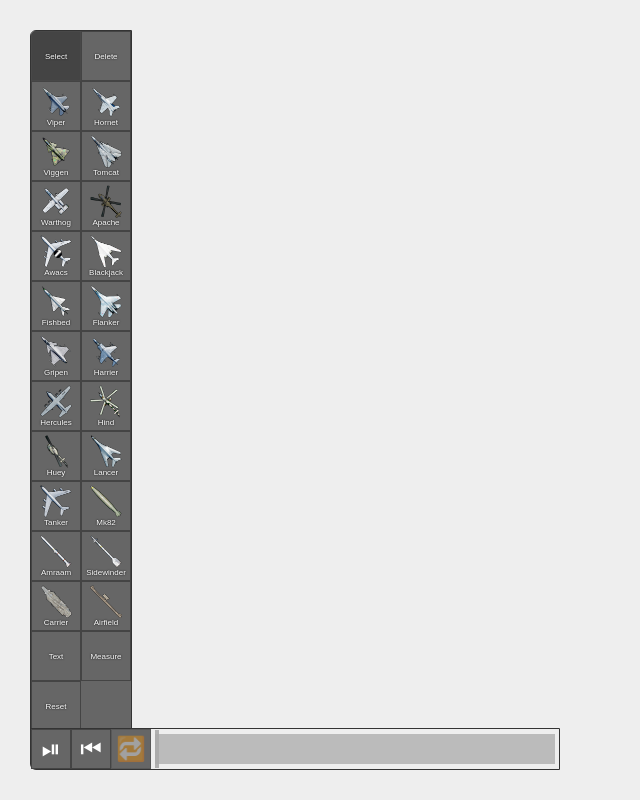
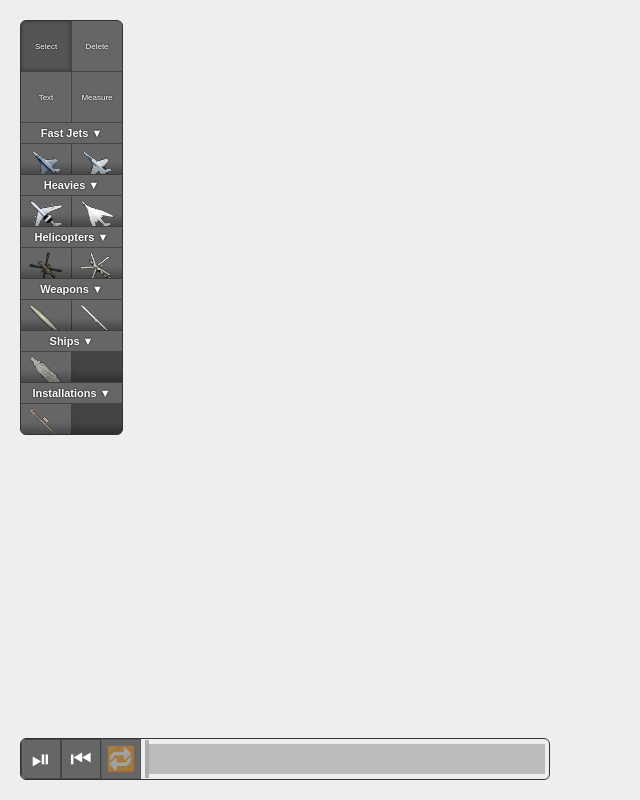
Before and after one commit to magwo/fighter-brief, a React (Create React App) app: page / in a window 1280 px wide. Shown: the whole page, without its empty margins (0-640 px from the left). Built offline with nearby package versions, Linux system fonts and the light colour scheme.

Commit message:
Tool categories

```diff
--- a/public/index.html
+++ b/public/index.html
@@ -7,7 +7,7 @@
     <meta name="theme-color" content="#000000" />
     <meta
       name="description"
-      content="Web site created using create-react-app"
+      content="Fighter Brief - tactical drawing, animation and more!"
     />
     <link rel="apple-touch-icon" href="%PUBLIC_URL%/logo192.png" />
     <!--
--- a/src/App.tsx
+++ b/src/App.tsx
@@ -1,11 +1,11 @@
 import React, { useState } from 'react';
-import Toolbar, { Tool, toolButtons } from './Toolbar/Toolbar';
+import Toolbar, { Tool, toolCategories } from './Toolbar/Toolbar';
 import './App.css';
 import Workspace from './Workspace/Workspace';
 import Controlbar from './Controlbar/Controlbar';
 
 function App() {
-  const [selectedTool, setSelectedTool] = useState<Tool>(toolButtons[0]);
+  const [selectedTool, setSelectedTool] = useState<Tool>(toolCategories[0].tools[0]);
   const [shouldPlay, setShouldPlay] = useState<boolean>(false);
   const [time, setTime] = useState<number>(0);
   const [stopTime, setStopTime] = useState<number>(1);
--- a/src/BattlefieldObj/BattlefieldObj.css
+++ b/src/BattlefieldObj/BattlefieldObj.css
@@ -1,5 +1,6 @@
 .BattlefieldObj {
     position: absolute;
+    cursor: pointer;
     /* transform-origin: -50% -50%; */
 }
 
--- a/src/Controlbar/Controlbar.css
+++ b/src/Controlbar/Controlbar.css
@@ -4,11 +4,12 @@
     display: flex;
     align-content: flex-start;
     align-items: center;
-    left: 30px;
-    bottom: 30px;
+    left: 20px;
+    bottom: 20px;
     height: 40px;
     border: 1px solid #333;
-    border-radius: 0 0 0 6px;
+    border-radius: 6px;
+    overflow: hidden;
 }
 
 .Controlbar .buttons {
--- a/src/Toolbar/Toolbar.css
+++ b/src/Toolbar/Toolbar.css
@@ -1,25 +1,75 @@
 .Toolbar {
     position: absolute;
     z-index: 100;
-    top: 30px;
-    left: 30px;
-    width: 100px;
+    top: 20px;
+    left: 20px;
+    width: 101px;
     border: 1px solid #333;
-    border-radius: 6px 0 0 0;
-    overflow: hidden;
+    background-color: #444;
+    border-radius: 6px;
+    max-height: 90vh;
+    overflow: scroll;
+}
+
+.Toolbar .category {
+    position: relative;
+    display: flex;
+    margin-top: 1px;
+    flex-direction: column;
+    row-gap: 1px;
+    align-content: flex-start;
+    /* background-color: #666; */
+    width: 100%;
+}
+
+.Toolbar .category:first-child {
+    margin-top: 0;
+}
+
+.Toolbar .category .shadow {
+    position: absolute;
+    bottom: 0px;
+    width: 100%;
+    height: 12px;
+    background: linear-gradient(rgba(0,0,0,0.0), rgba(0,0,0,0.3));
+    pointer-events: none;
+    transition: opacity 200ms linear;
+    opacity: 0.01;
+}
+
+.Toolbar .category .shadow.visible {
+    opacity: 1.0;
+}
+
+.Toolbar .category > button {
+    appearance: none;
+    cursor: pointer;
+    border: none;
+    font-size: 11px;
+    height: 20px;
+    font-weight: bold;
+    /* margin: 4px 0; */
+    color: white;
+    background-color: #666;
+    text-shadow: 0 0 2px black;
 }
 
 .Toolbar .buttons {
     display: flex;
+    gap: 1px;
     align-content: flex-start;
     flex-wrap: wrap;
-    background-color: #666;
+    /* background-color: #666; */
     width: 100%;
-    min-height: 600px;
+    will-change: max-height;
+    transition: max-height 200ms linear;
+    max-height: 400px;
+    overflow: auto;
 }
 
-.Toolbar .buttons button {
+.Toolbar .buttons > button {
     display: flex;
+    border: none;
     flex-direction: column;
     justify-content: center;
     align-items: center;
@@ -28,22 +78,21 @@
     width: 50px;
     height: 50px;
     background-color: #666;
-    border: .5px solid #444;
     user-select: none;
 }
-.Toolbar .buttons button.selected {
-    background-color: #444;
-    border: 1px solid #484848;
+.Toolbar .buttons > button.selected {
+    background-color: #555;
+    box-shadow: inset 0 0 4px #333;
     cursor: default;
 }
 
-.Toolbar .buttons button > img {
+.Toolbar .buttons > button > img {
     display: block;
     height: 70%;
     flex-shrink: 0;
 }
 
-.Toolbar .buttons button > p {
+.Toolbar .buttons > button > p {
     margin: 0;
     padding: 0;
     color: white;
--- a/src/Toolbar/Toolbar.tsx
+++ b/src/Toolbar/Toolbar.tsx
@@ -1,4 +1,4 @@
-import React, { FC, useState } from 'react';
+import React, { FC, ReactNode, useState } from 'react';
 import { AircraftType, EndType, ShipType, StaticType, WeaponType } from '../battlefield-object-types';
 import './Toolbar.css';
 
@@ -39,90 +39,160 @@ export interface SelectTool {
 
 export type Tool = PlaceMovableTool | PlaceStaticTool | DeleteTool | ResetTool | PlaceLabelTool | PlaceMeasurementTool | SelectTool;
 
-export const toolButtons: Tool[] = [
+export const toolCategories: { categoryName: string, showAlways: boolean, tools: Tool[] }[] = [
+  {
+    categoryName: 'General',
+    showAlways: true,
+    tools: [
       { toolType: 'select' },
       { toolType: 'delete' },
+      { toolType: 'placeLabel' },
+      { toolType: 'placeMeasurement' },
+      // { toolType: 'reset' },
+    ]
+  },
+  {
+    categoryName: 'Fast Jets',
+    showAlways: false,
+    tools: [
       { toolType: 'placeMovable', objectType: 'viper', speedKnots: 400, endType: null },
       { toolType: 'placeMovable', objectType: 'hornet', speedKnots: 400, endType: null },
       { toolType: 'placeMovable', objectType: 'viggen', speedKnots: 400, endType: null },
       { toolType: 'placeMovable', objectType: 'tomcat', speedKnots: 400, endType: null },
       { toolType: 'placeMovable', objectType: 'warthog', speedKnots: 200, endType: null },
-  // { toolType: 'placeMovable', objectType: 'albatros', speedKnots: 200, endType: null },
-  { toolType: 'placeMovable', objectType: 'apache', speedKnots: 150, endType: null },
-  { toolType: 'placeMovable', objectType: 'awacs', speedKnots: 400, endType: null },
-  { toolType: 'placeMovable', objectType: 'blackjack', speedKnots: 400, endType: null },
+      { toolType: 'placeMovable', objectType: 'albatros', speedKnots: 200, endType: null },
       { toolType: 'placeMovable', objectType: 'fishbed', speedKnots: 400, endType: null },
       { toolType: 'placeMovable', objectType: 'flanker', speedKnots: 400, endType: null },
       { toolType: 'placeMovable', objectType: 'gripen', speedKnots: 400, endType: null },
+      { toolType: 'placeMovable', objectType: 'thunder', speedKnots: 400, endType: null },
+      { toolType: 'placeMovable', objectType: 'tiger', speedKnots: 400, endType: null },
       { toolType: 'placeMovable', objectType: 'harrier', speedKnots: 400, endType: null },
+    ]
+  },
+  {
+    categoryName: 'Heavies',
+    showAlways: false,
+    tools: [
+      { toolType: 'placeMovable', objectType: 'awacs', speedKnots: 400, endType: null },
+      { toolType: 'placeMovable', objectType: 'blackjack', speedKnots: 400, endType: null },
       { toolType: 'placeMovable', objectType: 'hercules', speedKnots: 200, endType: null },
+      { toolType: 'placeMovable', objectType: 'lancer', speedKnots: 400, endType: null },
+      { toolType: 'placeMovable', objectType: 'stratofortress', speedKnots: 400, endType: null },
+      { toolType: 'placeMovable', objectType: 'tanker', speedKnots: 400, endType: null },
+    ]
+  },
+  {
+    categoryName: 'Helicopters',
+    showAlways: false,
+    tools: [
+      { toolType: 'placeMovable', objectType: 'apache', speedKnots: 150, endType: null },
       { toolType: 'placeMovable', objectType: 'hind', speedKnots: 150, endType: null },
       { toolType: 'placeMovable', objectType: 'huey', speedKnots: 100, endType: null },
-  { toolType: 'placeMovable', objectType: 'lancer', speedKnots: 400, endType: null },
-  // { toolType: 'placeMovable', objectType: 'stratofortress', speedKnots: 400, endType: null },
-  { toolType: 'placeMovable', objectType: 'tanker', speedKnots: 400, endType: null },
-  // { toolType: 'placeMovable', objectType: 'thunder', speedKnots: 400, endType: null },
-  // { toolType: 'placeMovable', objectType: 'tiger', speedKnots: 400, endType: null },
+    ]
+  },
+  {
+    categoryName: 'Weapons',
+    showAlways: false,
+    tools: [
       { toolType: 'placeMovable', objectType: 'mk82', speedKnots: 300, endType: 'expl_m' },
       { toolType: 'placeMovable', objectType: 'amraam', speedKnots: 1000, endType: 'expl_m' },
       { toolType: 'placeMovable', objectType: 'sidewinder', speedKnots: 1000, endType: 'expl_m' },
+    ]
+  },
+  {
+    categoryName: 'Ships',
+    showAlways: false,
+    tools: [
       { toolType: 'placeMovable', objectType: 'carrier', speedKnots: 30, endType: null },
+    ]
+  },
+  // {
+  //   categoryName: 'Ground',
+  //   showAlways: false,
+  //   tools: [
+  //   ]
+  // },
+  {
+    categoryName: 'Installations',
+    showAlways: false,
+    tools: [
       { toolType: 'placeStatic', objectType: 'airfield', },
-  { toolType: 'placeLabel' },
-  { toolType: 'placeMeasurement' },
-  { toolType: 'reset' },
+    ]
+  },
 ]
 
-// TODO: Expandable categories
-const Toolbar: FC<ToolbarProps> = (props: ToolbarProps) => {
-  const [selectedTool, setSelectedTool] = useState(toolButtons[0]);
-
-  const tools = toolButtons.map((a) => {
-    if (a.toolType === 'placeMovable' || a.toolType === 'placeStatic') {
+function renderTool(tool: Tool, selectedTool: Tool, setSelectedTool: (tool: Tool) => void, onToolSelectedCb: (tool: Tool) => void): ReactNode {
+  if (tool.toolType === 'placeMovable' || tool.toolType === 'placeStatic') {
     return <button
-        key={`aircraft-button-${a.objectType}`}
-        onClick={() => { setSelectedTool(a); props.onToolSelected(a) }} className={a === selectedTool ? 'selected' : ''}>
-        <img src={`${process.env.PUBLIC_URL}/aviation/${a.objectType}@2x.png`} alt={`Place ${a}`} title={`Place ${a.objectType}`} />
-        <p>{a.objectType}</p>
+      key={`aircraft-button-${tool.objectType}`}
+      onClick={() => { setSelectedTool(tool); onToolSelectedCb(tool) }} className={tool === selectedTool ? 'selected' : ''}>
+      <img src={`${process.env.PUBLIC_URL}/aviation/${tool.objectType}@2x.png`} alt={`Place ${tool.objectType}`} title={`Place ${tool.objectType}`} />
+      <p>{tool.objectType}</p>
     </button>;
-    } else if (a.toolType === 'placeLabel') {
+  } else if (tool.toolType === 'placeLabel') {
     return <button
       key={`label-button`}
-        onClick={() => { setSelectedTool(a); props.onToolSelected(a) }} className={a === selectedTool ? 'selected' : ''}>
+      onClick={() => { setSelectedTool(tool); onToolSelectedCb(tool) }} className={tool === selectedTool ? 'selected' : ''}>
       <p>Text</p>
     </button>;
-    } else if (a.toolType === 'placeMeasurement') {
+  } else if (tool.toolType === 'placeMeasurement') {
     return <button
       key={`measurement-button`}
-        onClick={() => { setSelectedTool(a); props.onToolSelected(a) }} className={a === selectedTool ? 'selected' : ''}>
+      onClick={() => { setSelectedTool(tool); onToolSelectedCb(tool) }} className={tool === selectedTool ? 'selected' : ''}>
       <p>Measure</p>
     </button>;
-    } else if (a.toolType === 'select') {
+  } else if (tool.toolType === 'select') {
     return <button
       key={`select-button`}
-        onClick={() => { setSelectedTool(a); props.onToolSelected(a) }} className={a === selectedTool ? 'selected' : ''}>
+      onClick={() => { setSelectedTool(tool); onToolSelectedCb(tool) }} className={tool === selectedTool ? 'selected' : ''}>
       <p>Select</p>
     </button>;
-    } else if (a.toolType === 'delete') {
+  } else if (tool.toolType === 'delete') {
     return <button
       key={`delete-button`}
-        onClick={() => { setSelectedTool(a); props.onToolSelected(a) }} className={a === selectedTool ? 'selected' : ''}>
+      onClick={() => { setSelectedTool(tool); onToolSelectedCb(tool) }} className={tool === selectedTool ? 'selected' : ''}>
       <p>Delete</p>
     </button>;
-    } else if (a.toolType === 'reset') {
+  } else if (tool.toolType === 'reset') {
     return <button
       key={`reset-button`}
       onClick={() => { alert("Not implemented. To reset, clear the URL path and reload the page."); }}>
       <p>Reset</p>
     </button>;
   }
+}
+
+// TODO: Expandable categories
+const Toolbar: FC<ToolbarProps> = (props: ToolbarProps) => {
+  const [selectedTool, setSelectedTool] = useState<Tool>(toolCategories[0].tools[0]);
+  const [expandedCategory, setExpandedCategory] = useState<string>("");
+
+  const tools = toolCategories.map((c) => {
+    const isExpanded = (c.showAlways || expandedCategory === c.categoryName);
+    // const filteredTools = isExpanded ? c.tools : c.tools.slice(0, 2);
+    const buttonsStyle = isExpanded ? {} : {
+      maxHeight: '30px',
+      filter: 'drop-shadow(0px 10px 5px rgba(0,0,0,0.1))',
+      overflow: 'hidden'
+    };
+    return (
+      <div className="category" key={'category-' + c.categoryName}>
+        {!c.showAlways &&
+          <button onClick={() => setExpandedCategory(c.categoryName !== expandedCategory ? c.categoryName : '')}>{c.categoryName}{expandedCategory === c.categoryName ? ' ▲' : ' ▼'}</button>
+        }
+        <div className="buttons" style={buttonsStyle}>
+          {
+            c.tools.map((t: Tool) => { return renderTool(t, selectedTool, setSelectedTool, props.onToolSelected) })
+          }
+        </div>
+        <div className={`shadow${isExpanded ? '' : ' visible'}`}></div>
+      </div>
+    )
   });
 
   return (
     <div className="Toolbar" data-testid="Toolbar">
-      <div className="buttons">
       {tools}
-      </div>
     </div>
   );
 }
--- a/src/Workspace/ObjectEditor/ObjectEditor.css
+++ b/src/Workspace/ObjectEditor/ObjectEditor.css
@@ -4,12 +4,13 @@
     display: flex;
     flex-direction: column;
     align-items: flex-start;
-    right: 30px;
-    top: 30px;
+    right: 20px;
+    top: 20px;
     width: 200px;
     padding: 8px;
     border: 1px solid #333;
     border-radius: 6px;
+    overflow: hidden;
 }
 
 .ObjectEditor h2 {
```
Also changed, not shown: 1 other file (tests, documents, lock files or other folders). Lines whose indentation alone changed are shown as unchanged.
